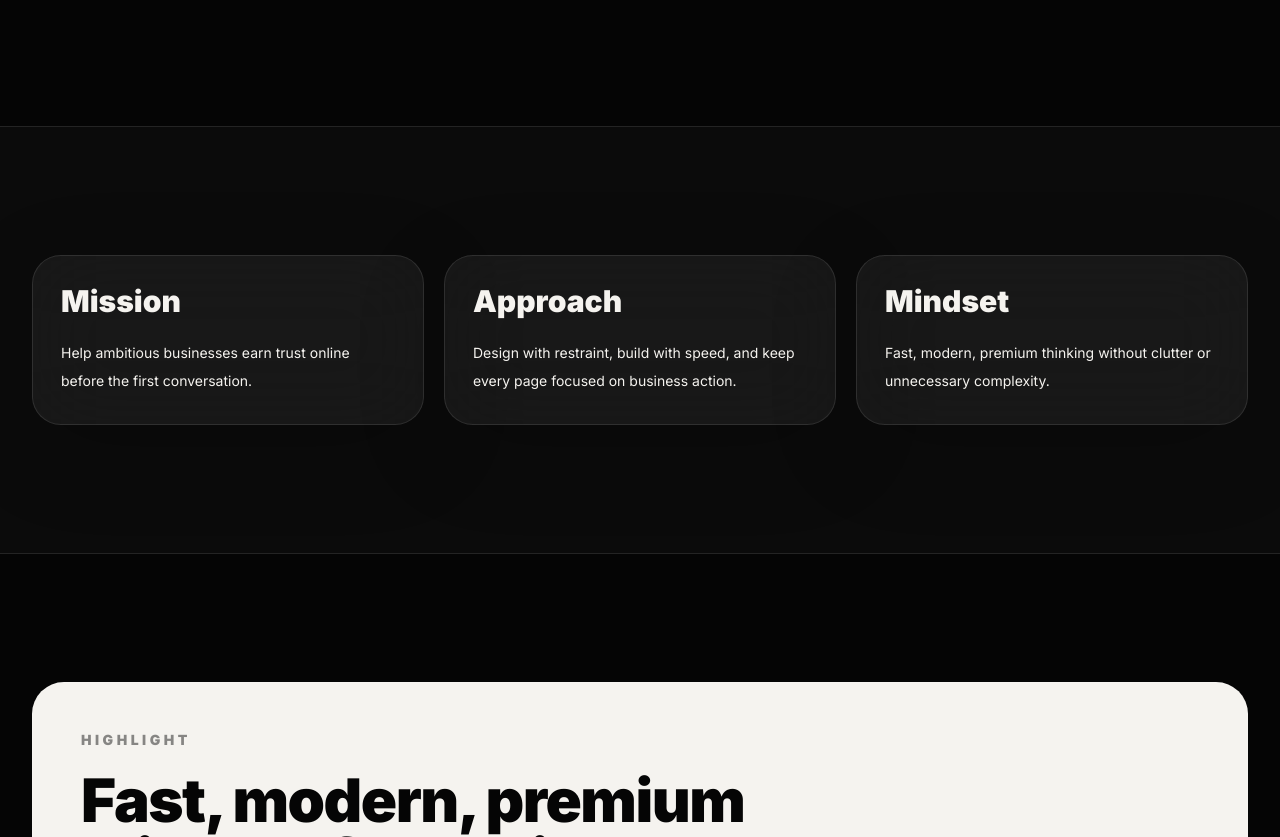
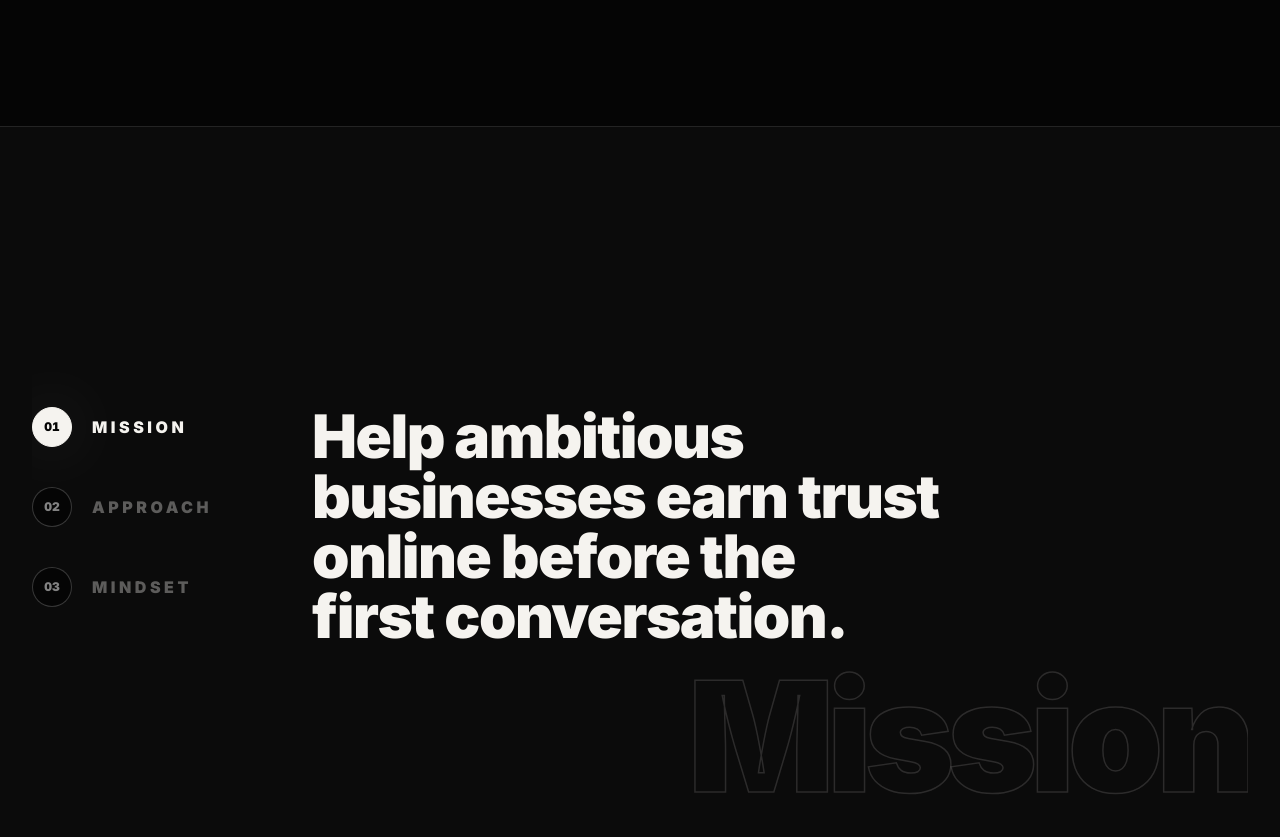
Before and after one commit to muhammedmuneerk/weboltrix, a React (Vite) app: page /about in a window 1280 px wide. Shown: the part 1706-2543 px from the top of the page. Built offline with nearby package versions, Linux system fonts and the light colour scheme.

Commit message:
About Page < Principles Section | Completely Restructure and Redesign the Layout Structure while Maintaining the Same Theme Colors and Font Styles and families | AboutPrinciples.jsx v01 |.

```diff
--- /dev/null
+++ b/src/components/AboutPrinciples.jsx
@@ -0,0 +1,213 @@
+import { useLayoutEffect, useRef, useState } from "react";
+import gsap from "gsap";
+import { ScrollTrigger } from "gsap/ScrollTrigger";
+
+gsap.registerPlugin(ScrollTrigger);
+
+// Copy — word for word what the three cards already said.
+const PRINCIPLES = [
+  ["Mission", "Help ambitious businesses earn trust online before the first conversation."],
+  [
+    "Approach",
+    "Design with restraint, build with speed, and keep every page focused on business action.",
+  ],
+  ["Mindset", "Fast, modern, premium thinking without clutter or unnecessary complexity."],
+];
+
+const pad = (n) => String(n + 1).padStart(2, "0");
+
+// Tune the scroll feel here:
+//   STAGE_TOP     - where the stage pins (below the fixed navbar)
+//   SCROLL_RUNWAY - scroll distance used, as a multiple of the screen height
+const STAGE_TOP = "top 110px";
+const SCROLL_RUNWAY = 1.5;
+
+const NODE_DIM = {
+  backgroundColor: "#050505",
+  borderColor: "rgba(255,255,255,0.2)",
+  color: "rgba(255,255,255,0.5)",
+  boxShadow: "0 0 0 rgba(255,255,255,0)",
+};
+const NODE_LIT = {
+  backgroundColor: "#f5f3ef",
+  borderColor: "#f5f3ef",
+  color: "#050505",
+  boxShadow: "0 0 70px rgba(255,255,255,0.15)",
+};
+
+// Pinned scroll story (GSAP ScrollTrigger). While the stage is pinned, the three
+// principles take turns: the index lights up the current one, the statement swaps, and the
+// big outlined word behind it changes. Scrolling back up plays it in reverse. The markup is
+// the finished state (all lit); with reduced motion there is no pin and the three are listed.
+function usePrinciplesMotion(stageRef) {
+  useLayoutEffect(() => {
+    const stage = stageRef.current;
+    if (!stage || window.matchMedia("(prefers-reduced-motion: reduce)").matches) return undefined;
+
+    const refreshFrame = window.requestAnimationFrame(() => ScrollTrigger.refresh());
+
+    const ctx = gsap.context(() => {
+      const slides = gsap.utils.toArray("[data-slide]");
+      const ghosts = gsap.utils.toArray("[data-ghost]");
+      const nodes = gsap.utils.toArray("[data-node]");
+      const labels = gsap.utils.toArray("[data-label]");
+      const fills = gsap.utils.toArray("[data-fill]");
+      const total = slides.length;
+      if (total < 2) return;
+
+      const timeline = gsap.timeline({
+        defaults: { ease: "none" },
+        scrollTrigger: {
+          trigger: stage,
+          start: STAGE_TOP,
+          end: () => `+=${window.innerHeight * SCROLL_RUNWAY}`,
+          pin: true,
+          anticipatePin: 1,
+          scrub: 0.6,
+          invalidateOnRefresh: true,
+        },
+      });
+
+      for (let i = 1; i < total; i += 1) {
+        const at = i - 1;
+
+        // Statement + ghost word: the old one leaves upward, the new one rises in
+        timeline.to(slides[i - 1], { opacity: 0, y: -32, duration: 0.4 }, at + 0.1);
+        timeline.fromTo(slides[i], { opacity: 0, y: 32 }, { opacity: 1, y: 0, duration: 0.5 }, at + 0.5);
+
+        if (ghosts[i - 1]) timeline.to(ghosts[i - 1], { opacity: 0, y: -40, duration: 0.4 }, at + 0.1);
+        if (ghosts[i]) {
+          timeline.fromTo(ghosts[i], { opacity: 0, y: 40 }, { opacity: 1, y: 0, duration: 0.5 }, at + 0.5);
+        }
+
+        // Index: hand the spotlight over
+        if (nodes[i - 1]) timeline.to(nodes[i - 1], { ...NODE_DIM, duration: 0.3 }, at + 0.2);
+        if (labels[i - 1]) timeline.to(labels[i - 1], { opacity: 0.35, duration: 0.3 }, at + 0.2);
+        if (nodes[i]) timeline.fromTo(nodes[i], NODE_DIM, { ...NODE_LIT, duration: 0.4 }, at + 0.5);
+        if (labels[i]) timeline.fromTo(labels[i], { opacity: 0.35 }, { opacity: 1, duration: 0.4 }, at + 0.5);
+
+        // Rail between the two nodes (desktop)
+        if (fills[i - 1]) {
+          timeline.fromTo(
+            fills[i - 1],
+            { scaleY: 0, transformOrigin: "top center" },
+            { scaleY: 1, duration: 0.6 },
+            at + 0.2
+          );
+        }
+      }
+
+      // Hold the last one for a beat before the pin releases
+      timeline.to({}, { duration: 0.4 }, total - 1);
+    }, stage);
+
+    return () => {
+      window.cancelAnimationFrame(refreshFrame);
+      ctx.revert();
+    };
+  }, [stageRef]);
+}
+
+export default function AboutPrinciples() {
+  const stageRef = useRef(null);
+  usePrinciplesMotion(stageRef);
+
+  // With reduced motion there is no pin, so the three are simply listed
+  const [reduce] = useState(
+    () => typeof window !== "undefined" && window.matchMedia("(prefers-reduced-motion: reduce)").matches
+  );
+
+  if (reduce) {
+    return (
+      <section className="section-padding border-y border-white/10 bg-white/[0.025]">
+        <div className="container-premium">
+          <ol className="divide-y divide-white/10 border-y border-white/10">
+            {PRINCIPLES.map(([label, text], index) => (
+              <li key={label} className="grid gap-4 py-10 lg:grid-cols-[14rem_minmax(0,1fr)] lg:gap-12">
+                <p className="eyebrow">
+                  {pad(index)} · {label}
+                </p>
+                <p className="max-w-3xl text-3xl font-black leading-[1.08] tracking-tight text-balance sm:text-4xl lg:text-5xl">
+                  {text}
+                </p>
+              </li>
+            ))}
+          </ol>
+        </div>
+      </section>
+    );
+  }
+
+  return (
+    <section className="section-padding border-y border-white/10 bg-white/[0.025]">
+      <div className="container-premium">
+        <div
+          ref={stageRef}
+          className="relative grid h-[min(34rem,calc(100svh-9rem))] min-h-[26rem] gap-8 overflow-hidden lg:grid-cols-[14rem_minmax(0,1fr)] lg:gap-14"
+        >
+          {/* Index: horizontal on mobile, a rail down the left on desktop */}
+          <ol className="relative z-10 grid grid-cols-3 gap-2 lg:flex lg:flex-col lg:justify-center lg:gap-0">
+            {PRINCIPLES.map(([label], index) => {
+              const isLast = index === PRINCIPLES.length - 1;
+              return (
+                <li key={label} className="relative">
+                  {!isLast && (
+                    <span
+                      aria-hidden="true"
+                      className="absolute -bottom-10 left-5 top-12 hidden w-px bg-white/12 lg:block"
+                    >
+                      <span data-fill className="absolute inset-0 origin-top bg-bone/70" />
+                    </span>
+                  )}
+                  <div className="flex flex-col items-center gap-2 text-center lg:flex-row lg:gap-5 lg:pb-10 lg:text-left">
+                    <span
+                      aria-hidden="true"
+                      data-node
+                      className="relative z-10 flex h-10 w-10 flex-none items-center justify-center rounded-full border border-bone bg-bone text-xs font-black tabular-nums text-ink shadow-glow"
+                    >
+                      {pad(index)}
+                    </span>
+                    <span
+                      data-label
+                      className="text-xs font-black uppercase tracking-[0.18em] text-bone sm:text-sm lg:text-base lg:tracking-[0.22em]"
+                    >
+                      {label}
+                    </span>
+                  </div>
+                </li>
+              );
+            })}
+          </ol>
+
+          {/* Statement + the big outlined word behind it */}
+          <div className="relative min-w-0">
+            <div aria-hidden="true" className="pointer-events-none absolute inset-0 grid">
+              {PRINCIPLES.map(([label]) => (
+                <span
+                  key={label}
+                  data-ghost
+                  className="select-none self-end justify-self-end text-[clamp(4rem,12vw,10.5rem)] font-black leading-[0.8] tracking-tighter text-transparent [grid-area:1/1]"
+                  style={{ WebkitTextStroke: "1.5px rgba(245,243,239,0.14)" }}
+                >
+                  {label}
+                </span>
+              ))}
+            </div>
+
+            <div className="relative grid h-full items-center">
+              {PRINCIPLES.map(([label, text]) => (
+                <p
+                  key={label}
+                  data-slide
+                  className="max-w-3xl text-3xl font-black leading-[1.08] tracking-tight text-balance [grid-area:1/1] sm:text-5xl lg:text-6xl"
+                >
+                  {text}
+                </p>
+              ))}
+            </div>
+          </div>
+        </div>
+      </div>
+    </section>
+  );
+}
--- a/src/pages/About.jsx
+++ b/src/pages/About.jsx
@@ -2,6 +2,7 @@ import CTASection from "../components/CTASection.jsx";
 import AboutHero from "../components/AboutHero.jsx";
 import SectionHeading from "../components/SectionHeading.jsx";
 import AboutStory from "../components/AboutStory.jsx";
+import AboutPrinciples from "../components/AboutPrinciples.jsx";
 
 export default function About() {
   return (
@@ -13,20 +14,7 @@ export default function About() {
 
       <AboutStory />
 
-      <section className="section-padding border-y border-white/10 bg-white/[0.025]">
-        <div className="container-premium stagger-grid grid gap-5 md:grid-cols-3">
-          {[
-            ["Mission", "Help ambitious businesses earn trust online before the first conversation."],
-            ["Approach", "Design with restraint, build with speed, and keep every page focused on business action."],
-            ["Mindset", "Fast, modern, premium thinking without clutter or unnecessary complexity."],
-          ].map(([title, text]) => (
-            <div key={title} className="glass card-hover rounded-[1.8rem] p-7">
-              <h2 className="text-3xl font-black">{title}</h2>
-              <p className="mt-5 text-sm leading-7 text-white/58">{text}</p>
-            </div>
-          ))}
-        </div>
-      </section>
+      <AboutPrinciples />
 
       <section className="section-padding">
         <div className="container-premium">
```
